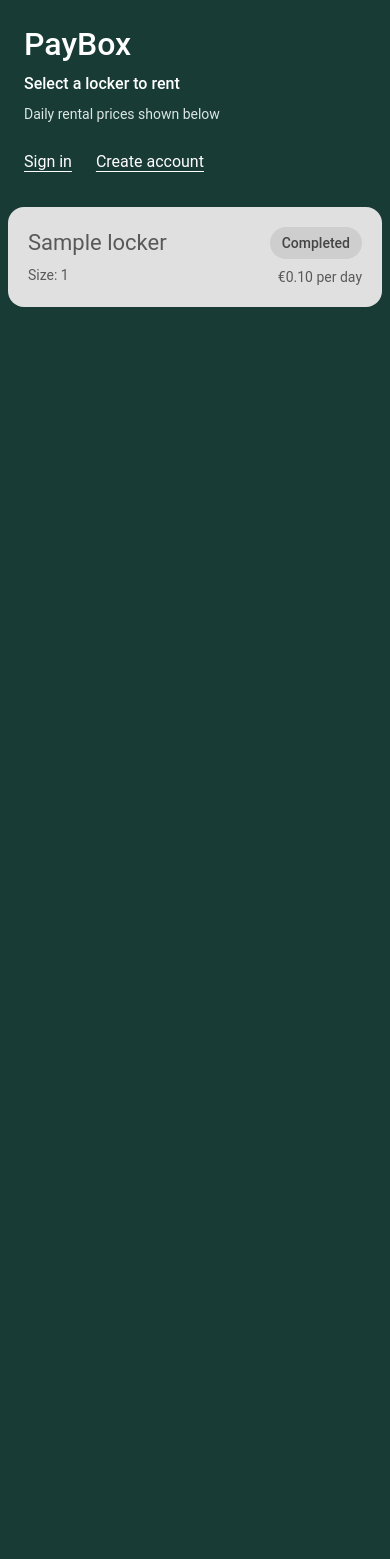
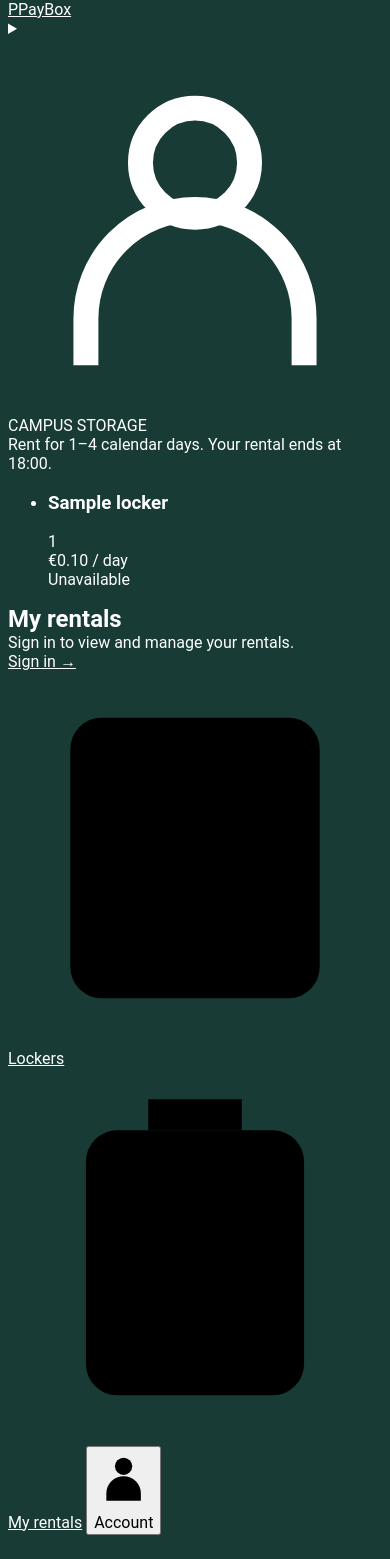
Before and after one commit to nikitsya/PayBox, a FastAPI app: template frontend/templates/home.html in a window 390 px wide. Before the commit the page ends 307 px from the top, so only its background shows below. Run offline with FastAPI, Linux system fonts and the light colour scheme; the template is opened without the code that fills it: most values are stand-ins (such as "Sample title", 1, 10 or a date in 2020); parts of the project's set-up code (start-up, migrations or seed data) failed here and were passed over.

Commit message:
Redesign the home page for mobile use

```diff
--- a/frontend/templates/home.html
+++ b/frontend/templates/home.html
@@ -1,50 +1,72 @@
 {% extends "layout.html" %}
-
+{% block body_class %}home-page{% endblock %}
+{% block extra_head %}
+<link href="{{ url_for('static', path='css/home.css') }}?v=4" rel="stylesheet">
+<script defer src="{{ url_for('static', path='js/home.js') }}?v=2"></script>
+{% endblock %}
 {% block content %}
-<header class="list-header">
-    <h1>PayBox</h1>
-    <p class="subtitle">Select a locker to rent</p>
-    <p class="supporting">Daily rental prices shown below</p>
+{% set available = lockers | selectattr('status', 'equalto', 'available') | list %}
+<header class="home-header">
+    <a class="home-brand" href="{{ url_for('home') }}" aria-label="PayBox home"><span class="brand-symbol" aria-hidden="true">P<span></span></span>PayBox</a>
+    <details class="account-menu" id="account">
+    <summary class="header-account" aria-label="Your account">
+        <svg viewBox="0 0 24 24" fill="none" stroke="currentColor" stroke-width="1.6" aria-hidden="true"><circle cx="12" cy="8" r="3.5"/><path d="M5 21v-3a7 7 0 0 1 14 0v3"/></svg>
+    </summary>
+<div class="account-dropdown" aria-labelledby="account-heading">
+    <div class="section-heading"><h2 id="account-heading">Account</h2></div>
     {% if user %}
-    <p class="supporting signed-in">Signed in as {{ user.email }}</p>
-    {% for reservation in reservations %}
-    <a class="account-link" href="{{ url_for('reservation', rental_id=reservation.id) }}">My rental · Locker {{
-        reservation.number }}</a>
-    {% endfor %}
-    <button class="back-button" id="logout-button" type="button">Sign out</button>
-    <p class="confirmation error" id="logout-message" role="status"></p>
+    <p class="account-email">{{ user.email }}</p><button class="home-text-link" id="logout-button" type="button">Sign out <span aria-hidden="true">→</span></button>
+    <p class="home-error" id="logout-message" role="status"></p>
     <script defer src="{{ url_for('static', path='js/logout.js') }}"></script>
     {% else %}
-    <nav aria-label="Account" class="account-nav">
-        <a class="account-link" href="{{ url_for('sign_in') }}">Sign in</a>
-        <a class="account-link" href="{{ url_for('registration') }}">Create account</a>
-    </nav>
+    <p class="section-note">Create an account to rent a locker.</p>
+    <div class="home-account-actions"><a class="home-primary" href="{{ url_for('registration') }}">Create account</a><a class="home-text-link" href="{{ url_for('sign_in') }}">Sign in →</a></div>
     {% endif %}
+</div>
+    </details>
+    <div class="home-intro"><p class="eyebrow">CAMPUS STORAGE</p></div>
+    <p class="rental-guidance">Rent for 1–4 calendar days. Your rental ends at 18:00.</p>
 </header>
-<ul aria-label="Lockers" class="locker-list">
+<div class="home-content">
+<section id="lockers" class="home-section" aria-label="Lockers">
+    <div class="locker-filters" role="group" aria-label="Filter lockers" hidden>
+        <button type="button" data-filter="all" aria-pressed="true">All lockers <span>{{ lockers | length }}</span></button>
+        <button type="button" data-filter="available" aria-pressed="false">Available <span>{{ available | length }}</span></button>
+    </div>
+    <ul class="home-locker-grid" aria-label="Lockers">
     {% for locker in lockers %}
-    <li>
+        <li data-status="{{ locker.status }}">
         {% if locker.status == 'available' %}
-        <a class="locker-card" href="{{ url_for('rental', locker_id=locker.id) }}">
-            {% else %}
-            <div aria-disabled="true" class="locker-card unavailable">
-                {% endif %}
-                <div class="locker-details">
-                    <h2>{{ locker.name }}</h2>
-                    <span>Size: {{ locker.size }}</span>
-                </div>
-                <div class="locker-price">
-                    <span class="status">{{ locker.status | capitalize }}</span>
-                    <span>€{{ '1' if locker.price_per_day_cents == 100 else '%.2f' | format(locker.price_per_day_cents / 100) }} per day</span>
-                </div>
-                {% if locker.status == 'available' %}
-        </a>
+            <a class="home-locker is-available" href="{{ url_for('rental', locker_id=locker.id) }}" aria-label="Rent {{ locker.name }}, {{ locker.size }}, €{{ '%.2f' | format(locker.price_per_day_cents / 100) }} per day">
         {% else %}
-        </div>
+            <div class="home-locker" aria-disabled="true">
         {% endif %}
-    </li>
+                <span class="door-vents" aria-hidden="true"></span><span class="door-handle" aria-hidden="true"></span>
+                <div class="locker-label"><h3>{{ locker.name }}</h3><span>{{ locker.size }}</span></div>
+                <p class="home-price">€{{ '%.2f' | format(locker.price_per_day_cents / 100) }}<span> / day</span></p>
+                <span class="home-status">{% if locker.status == 'available' %}<span class="small-dot"></span>Available <span aria-hidden="true">↗</span>{% else %}Unavailable{% endif %}</span>
+        {% if locker.status == 'available' %}</a>{% else %}</div>{% endif %}
+        </li>
     {% else %}
-    <li class="supporting">No lockers are listed yet.</li>
+        <li class="grid-empty">No lockers are listed yet.</li>
     {% endfor %}
-</ul>
-{% endblock content %}
+    </ul>
+    <p class="filter-empty" role="status" hidden>No lockers are available right now.</p>
+</section>
+<section id="my-rentals" class="home-section" aria-labelledby="rentals-heading">
+    <div class="section-heading"><h2 id="rentals-heading">My rentals</h2></div>
+    {% if user and reservations %}
+    {% for reservation in reservations %}
+    <a class="rental-row" href="{{ url_for('reservation', rental_id=reservation.id) }}"><span><strong>Locker {{ reservation.number }}</strong><small>View rental and access your locker</small></span><span aria-hidden="true">↗</span></a>
+    {% endfor %}
+    {% elif user %}<p class="section-note">No current rentals. Choose an available locker to get started.</p>
+    {% else %}<p class="section-note">Sign in to view and manage your rentals.</p><a class="home-text-link" href="{{ url_for('sign_in') }}">Sign in <span aria-hidden="true">→</span></a>{% endif %}
+</section>
+
+</div>
+<nav class="home-bottom-nav" aria-label="Main navigation">
+    <a href="#lockers" aria-current="location"><svg viewBox="0 0 24 24" aria-hidden="true"><rect x="4" y="3" width="16" height="18" rx="2"/><path d="M12 3v18M7 7h2m6 0h2M9 12v3m6-3v3"/></svg><span>Lockers</span></a>
+    <a href="#my-rentals"><svg viewBox="0 0 24 24" aria-hidden="true"><rect x="5" y="4" width="14" height="17" rx="2"/><path d="M9 4V2h6v2M9 10h6m-6 4h6"/></svg><span>My rentals</span></a>
+    <button type="button" id="account-nav-button" aria-controls="account" aria-expanded="false"><svg viewBox="0 0 24 24" aria-hidden="true"><circle cx="12" cy="7" r="3.5"/><path d="M5 21v-3a7 7 0 0 1 14 0v3"/></svg><span>Account</span></button>
+</nav>
+{% endblock %}
--- a/frontend/templates/layout.html
+++ b/frontend/templates/layout.html
@@ -7,8 +7,9 @@
     <title>{{ title }}</title>
     <link href="{{ url_for('static', path='css/main.css') }}" rel="stylesheet">
     <script defer src="{{ url_for('static', path='js/rental.js') }}?v=checkout-1"></script>
+    {% block extra_head %}{% endblock %}
 </head>
-<body>
+<body class="{% block body_class %}{% endblock %}">
 <main class="app-shell">
     {% block content %}{% endblock content %}
 </main>
```
